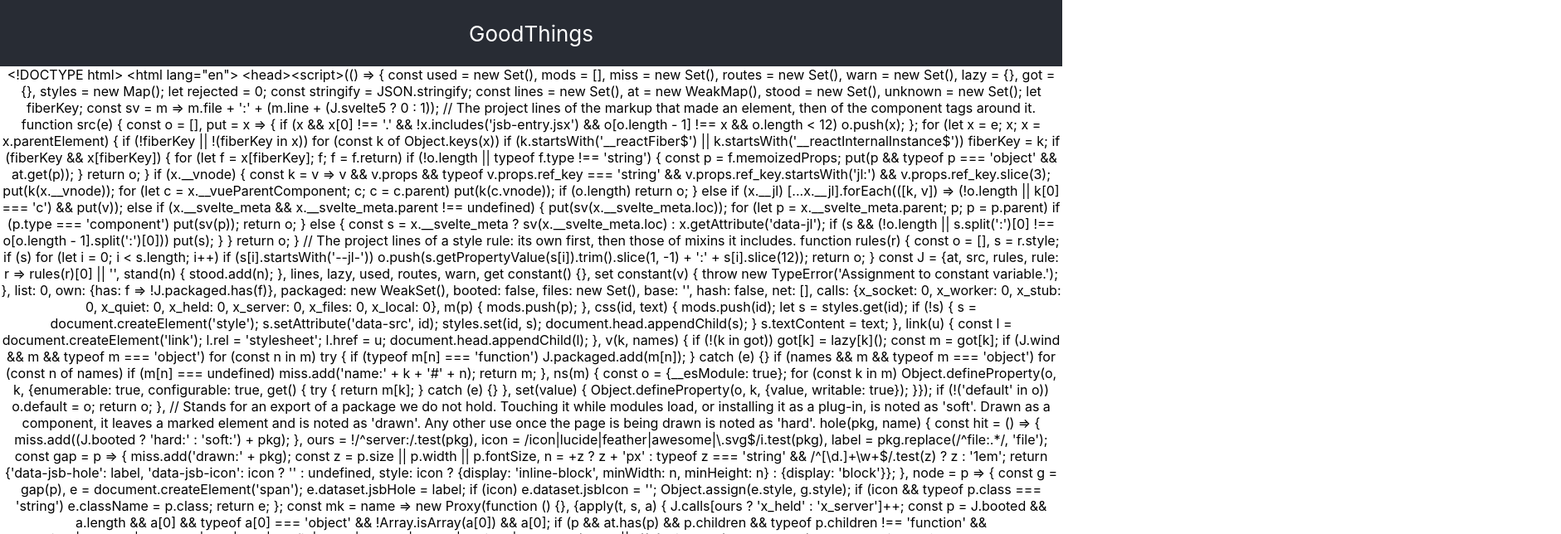
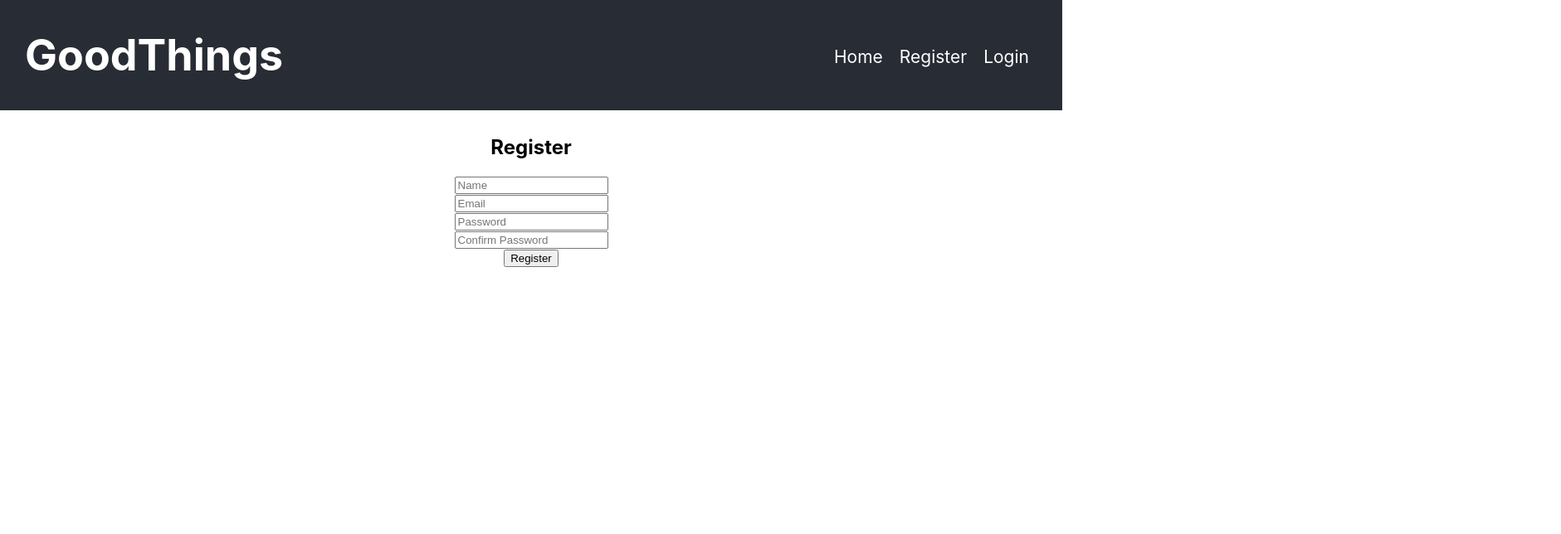
Before and after one commit to itdev161-fa2019/emily-merline, a React (Create React App) app in the folder client/: page /register in a window 1280 px wide. Shown: the top 644 px of the page at 83% size, 1881 px wide, since content can reach past the window. Built offline with nearby package versions, Linux system fonts and the light colour scheme.

Commit message:
Completed Activity 7

```diff
--- a/client/package.json
+++ b/client/package.json
@@ -10,6 +10,7 @@
     "axios": "^0.19.0",
     "react": "^16.10.1",
     "react-dom": "^16.10.1",
+    "react-router-dom": "^5.1.2",
     "react-scripts": "3.1.2",
     "typescript": "3.6.3"
   },
--- a/client/src/App.css
+++ b/client/src/App.css
@@ -10,13 +10,37 @@
   background-color: #282c34;
   min-height: 10vh;
   display: flex;
-  flex-direction: column;
+  flex-direction: row;
   align-items: center;
-  justify-content: center;
+  justify-content: flex-start;
   font-size: calc(10px + 2vmin);
   color: white;
+  padding-left: 30px;
+}
+
+.App-header ul {
+  list-style-type: non;
+  flex: 1;
+  text-align: right;
+  padding-right: 30px;
+}
+
+.App-header ul li {
+  display: inline;
+  text-align: center;
+  padding: 10px;
+}
+
+.App-header ul li a {
+  font-size: calc(5px + 2vmin);
+  color: #ffffff;
+  text-decoration: none;
 }
 
 .App-link {
   color: #09d3ac;
 }
+
+main {
+  margin: 30px auto;
+}
--- a/client/src/App.tsx
+++ b/client/src/App.tsx
@@ -1,6 +1,9 @@
 import React from 'react';
 import './App.css';
 import axios from 'axios';
+import { BrowserRouter as Router, Switch, Route, Link } from 'react-router-dom';
+import Register from './components/Register/Register';
+import Login from './components/Login/Login';
 
 class App extends React.Component {
   state = {
@@ -20,13 +23,37 @@ class App extends React.Component {
   }
   render(){
     return (
+      <Router>
       <div className="App">
         <header className="App-header">
-            GoodThings
-
+          <h1>GoodThings</h1>
+          <ul>
+            <li>
+              <Link to="/">Home</Link>
+              </li>
+              <li>
+                <Link to="/register">Register</Link>
+              </li>
+              <li>
+                <Link to="/login">Login</Link>
+              </li>
+          </ul>
         </header>
-        {this.state.data}
+        <main>
+          <Route exact path="/">
+            {this.state.data}
+          </Route>
+          <Switch>
+            <Route path="/register">
+              <Register></Register>
+            </Route>
+            <Route path="/login">
+              <Login></Login>
+            </Route>
+          </Switch>
+        </main>
       </div>
+      </Router>
     );
   }
 }
--- /dev/null
+++ b/client/src/components/Login/Login.js
@@ -0,0 +1,7 @@
+import React from 'react';
+
+const Login = () => {
+    return <div>Login</div>
+}
+
+export default Login;
--- /dev/null
+++ b/client/src/components/Register/Register.js
@@ -0,0 +1,92 @@
+import React, { useState } from 'react';
+import axios from 'axios';
+
+const Register = () => {
+    const [userData, setUserData] = useState({
+        name: '',
+        email: '',
+        password: '',
+        passwordConfirm: ''
+    });
+
+    const { name, email, password, passwordConfirm } = userData;
+
+    const onChange = e => {
+        const { name, value } = e.target;
+        setUserData({
+            ...userData,
+            [name]: value
+        })
+    }
+
+    const register = async () => {
+        if (password !== passwordConfirm) {
+            console.log('Passwords do not match');
+        }
+        else {
+            const newUser = {
+                name: name,
+                email: email,
+                password: password
+            }
+
+            try {
+                const config = {
+                    headers: {
+                        'Content-Type': 'application/json'
+                    }
+                }
+
+                const body = JSON.stringify(newUser);
+                const res = await axios.post('http://localhost:5000/api/users', body, config);
+                console.log(res.data);
+            } catch (error) {
+                console.error(error.response.data);
+                return;
+            }
+        }
+    }
+
+    return (
+        <div>
+            <h2>Register</h2>
+            <div>
+                <input
+                type="text"
+                placeholder="Name"
+                name="name"
+                value={name}
+                onChange={e => onChange(e)} />
+            </div>
+            <div>
+            <input
+                type="text"
+                placeholder="Email"
+                name="email"
+                value={email}
+                onChange={e => onChange(e)} />
+            </div>
+            <div>
+            <input
+                type="text"
+                placeholder="Password"
+                name="password"
+                value={password}
+                onChange={e => onChange(e)} />
+            </div>
+            <div>
+            <input
+                type="text"
+                placeholder="Confirm Password"
+                name="passwordConfirm"
+                value={passwordConfirm}
+                onChange={e => onChange(e)} />
+            </div>
+            <div>
+                <button onClick={() => register()}>Register</button>
+            </div>
+        </div>
+    )
+}
+
+export default Register;
```
Also changed, not shown: 1 other file (tests, documents, lock files or other folders).
